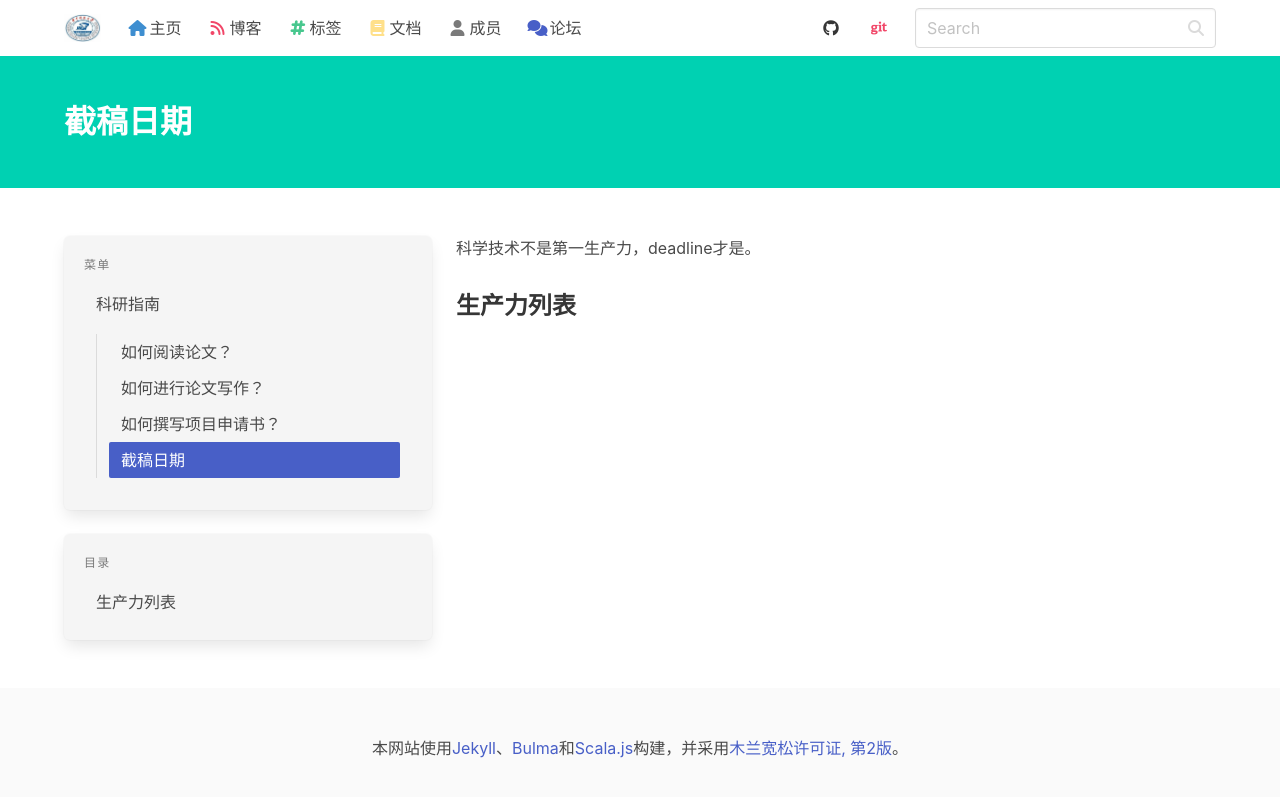
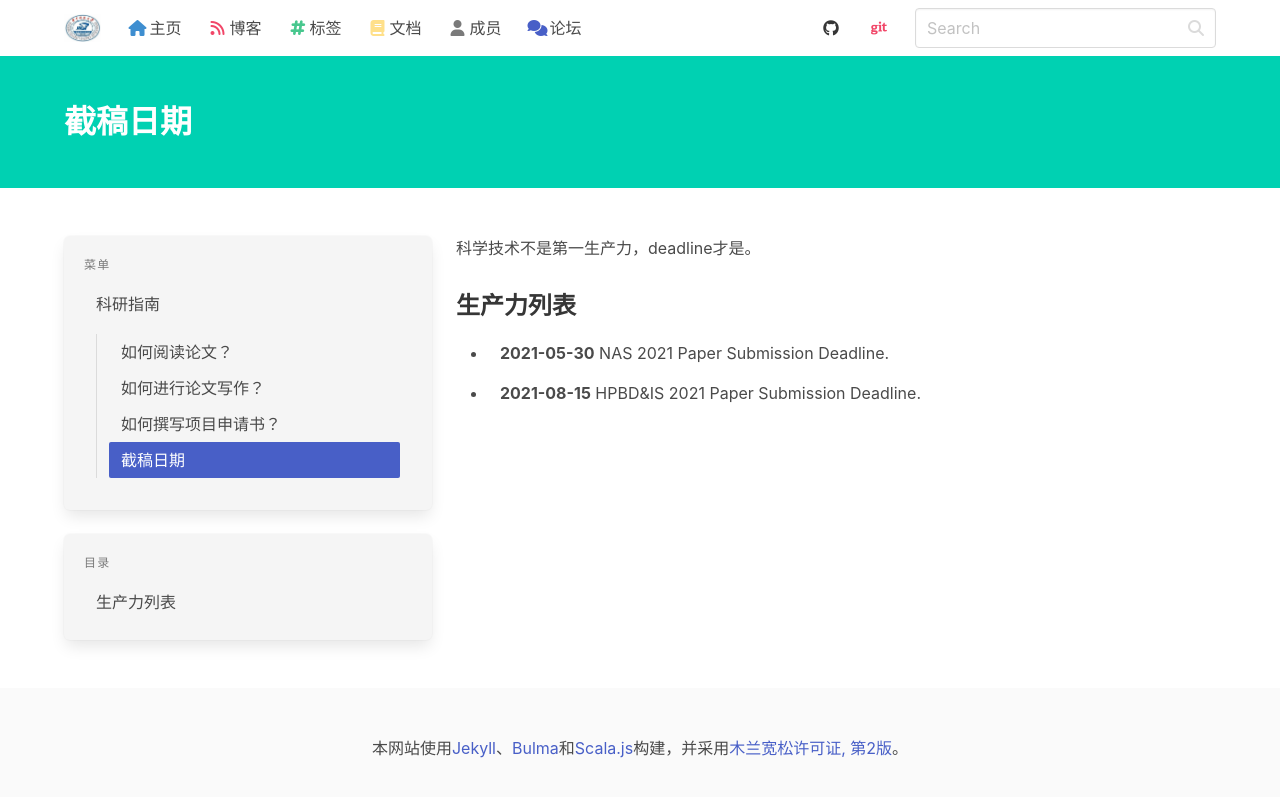
Before and after one commit to haslaboratory/haslaboratory.github.io, a Jekyll site: the page built from _docs/research/deadlines.md, in a window 1280 px wide. Shown: the top 797 px of the page. Built offline with Jekyll 4.4.1, drawn with Linux system fonts in a browser that asks for light colours; nearby versions of some CDN libraries; library files that are not in the unit come from our copies.

Commit message:
_data/deadlines.yml

```diff
--- a/_data/deadlines.yml
+++ b/_data/deadlines.yml
@@ -1,3 +1,13 @@
+- conference: HPBD&IS 2021
+  description: Paper Submission Deadline.
+  deadline: 2021-08-15
+  url: http://www.hpbdis.org/public/portal/list/index/id/9.html
+
+- conference: NAS 2021
+  description: Paper Submission Deadline.
+  deadline: 2021-05-30
+  url: http://www.nas-conference.org/NAS-2021/cfp.html
+
 - conference: HPDC 2021
   description: Abstract due.
   deadline: 2021-01-18
```
